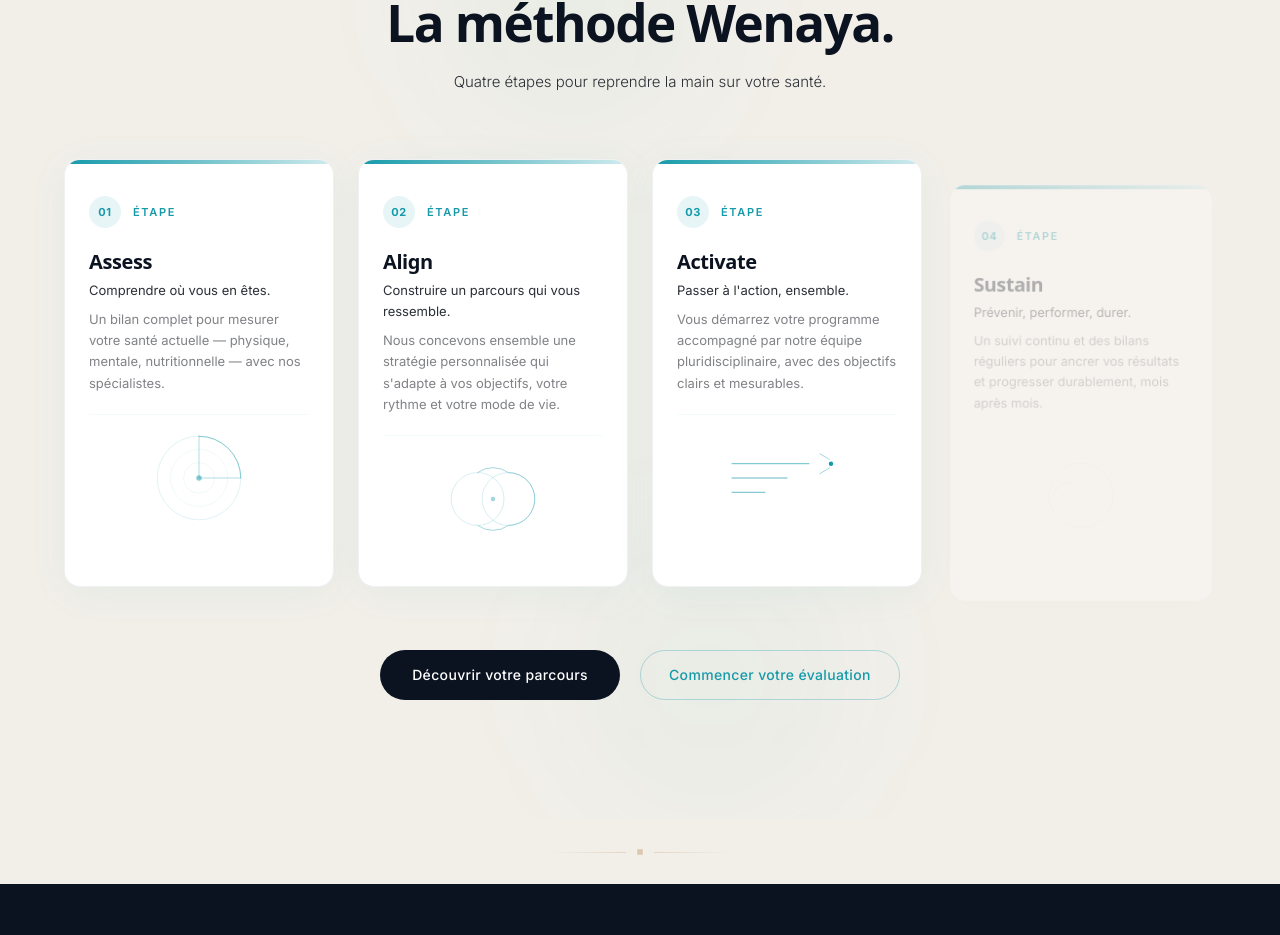
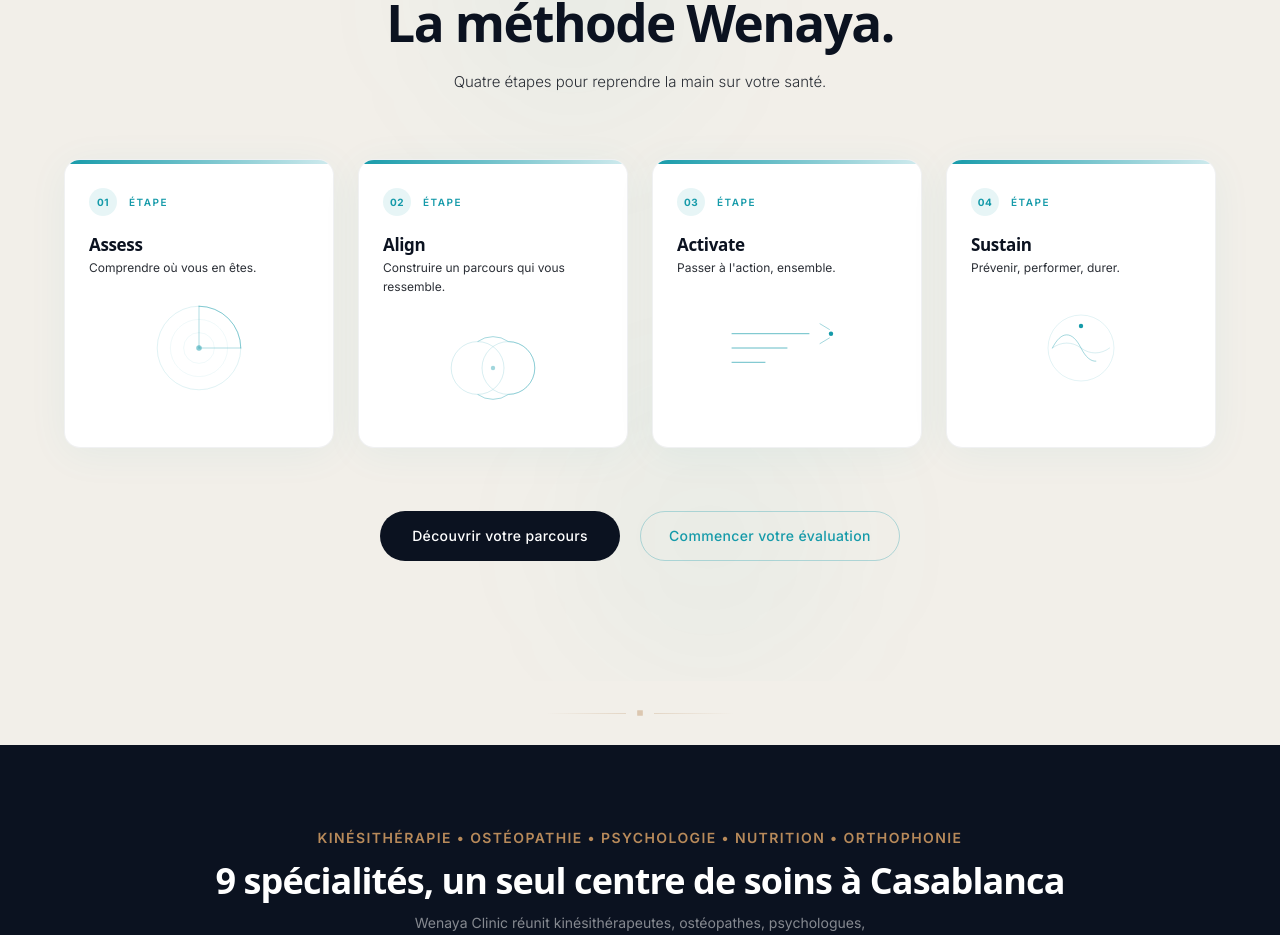
Before and after one commit to Badr-ma/wenaya, a Next.js app: page / in a window 1280 px wide. Shown: the part 1055-1990 px from the top of the page. Built offline with nearby package versions, Linux system fonts and the light colour scheme; a web font is replaced by a local one.

Commit message:
Faster animations, less text in cards

```diff
--- a/src/components/HowItWorks.tsx
+++ b/src/components/HowItWorks.tsx
@@ -11,7 +11,6 @@
     number: "01",
     title: "Assess",
     subtitle: "Comprendre où vous en êtes.",
-    desc: "Un bilan complet pour mesurer votre santé actuelle — physique, mentale, nutritionnelle — avec nos spécialistes.",
     icon: (
       <svg viewBox="0 0 200 100" className="w-full h-auto" fill="none">
         <circle cx="100" cy="50" r="38" stroke="#159AA9" strokeWidth="0.6" opacity="0.2" />
@@ -28,7 +27,6 @@
     number: "02",
     title: "Align",
     subtitle: "Construire un parcours qui vous ressemble.",
-    desc: "Nous concevons ensemble une stratégie personnalisée qui s'adapte à vos objectifs, votre rythme et votre mode de vie.",
     icon: (
       <svg viewBox="0 0 200 100" className="w-full h-auto" fill="none">
         <circle data-gsap="align-left" cx="86" cy="50" r="24" stroke="#159AA9" strokeWidth="0.6" opacity="0.25" />
@@ -42,7 +40,6 @@
     number: "03",
     title: "Activate",
     subtitle: "Passer à l'action, ensemble.",
-    desc: "Vous démarrez votre programme accompagné par notre équipe pluridisciplinaire, avec des objectifs clairs et mesurables.",
     icon: (
       <svg viewBox="0 0 200 100" className="w-full h-auto" fill="none">
         <line data-gsap="act-line-1" x1="50" y1="63" x2="80" y2="63" stroke="#159AA9" strokeWidth="0.6" strokeLinecap="round" />
@@ -58,7 +55,6 @@
     number: "04",
     title: "Sustain",
     subtitle: "Prévenir, performer, durer.",
-    desc: "Un suivi continu et des bilans réguliers pour ancrer vos résultats et progresser durablement, mois après mois.",
     icon: (
       <svg viewBox="0 0 200 100" className="w-full h-auto" fill="none">
         <circle cx="100" cy="50" r="30" stroke="#159AA9" strokeWidth="0.6" opacity="0.18" />
@@ -126,29 +122,29 @@
       });
 
       tl
-        .to(headingRef.current, { opacity: 1, y: 0, duration: 0.6 })
-        .to(subheadingRef.current, { opacity: 1, y: 0, duration: 0.5 }, "-=0.3")
+        .to(headingRef.current, { opacity: 1, y: 0, duration: 0.35 })
+        .to(subheadingRef.current, { opacity: 1, y: 0, duration: 0.25 }, "-=0.2")
 
-        .to(cards[0], { opacity: 1, y: 0, scale: 1, boxShadow: "0 6px 40px rgba(21,154,169,0.06)", duration: 0.5 }, "-=0.1")
-        .to(q0('[data-gsap="assess-sweep"]'), { strokeDashoffset: 0, duration: 0.8, ease: "power2.inOut" }, "-=0.2")
-        .to(q0('[data-gsap="assess-line"]'), { scaleY: 1, stagger: 0.1, duration: 0.3, ease: "power3.out" }, "-=0.5")
+        .to(cards[0], { opacity: 1, y: 0, scale: 1, boxShadow: "0 6px 40px rgba(21,154,169,0.06)", duration: 0.25 }, "-=0.05")
+        .to(q0('[data-gsap="assess-sweep"]'), { strokeDashoffset: 0, duration: 0.4, ease: "power2.inOut" }, "-=0.1")
+        .to(q0('[data-gsap="assess-line"]'), { scaleY: 1, stagger: 0.05, duration: 0.15, ease: "power3.out" }, "-=0.25")
 
-        .to(cards[1], { opacity: 1, y: 0, scale: 1, boxShadow: "0 6px 40px rgba(21,154,169,0.06)", duration: 0.5 }, "+=0.08")
-        .to(q1('[data-gsap="align-left"]'), { x: 0, opacity: 0.25, duration: 0.4 }, "-=0.3")
-        .to(q1('[data-gsap="align-right"]'), { x: 0, opacity: 0.25, duration: 0.4 }, "-=0.3")
-        .to(q1('[data-gsap="align-overlap"]'), { opacity: 0.5, duration: 0.5 }, "-=0.2")
+        .to(cards[1], { opacity: 1, y: 0, scale: 1, boxShadow: "0 6px 40px rgba(21,154,169,0.06)", duration: 0.25 }, "-=0.05")
+        .to(q1('[data-gsap="align-left"]'), { x: 0, opacity: 0.25, duration: 0.2 }, "-=0.15")
+        .to(q1('[data-gsap="align-right"]'), { x: 0, opacity: 0.25, duration: 0.2 }, "-=0.15")
+        .to(q1('[data-gsap="align-overlap"]'), { opacity: 0.5, duration: 0.25 }, "-=0.1")
 
-        .to(cards[2], { opacity: 1, y: 0, scale: 1, boxShadow: "0 6px 40px rgba(21,154,169,0.06)", duration: 0.5 }, "+=0.08")
-        .to(q2('[data-gsap="act-line-1"]'), { scaleX: 1, duration: 0.2 }, "-=0.3")
-        .to(q2('[data-gsap="act-line-2"]'), { scaleX: 1, duration: 0.2 }, "-=0.2")
-        .to(q2('[data-gsap="act-line-3"]'), { scaleX: 1, duration: 0.2 }, "-=0.1")
-        .to(q2('[data-gsap="act-dot"]'), { opacity: 1, scale: 1, duration: 0.15 }, "-=0.05")
-        .to(q2('[data-gsap="act-arrow"]'), { opacity: 0.6, strokeDashoffset: 0, duration: 0.25 }, "-=0.1")
+        .to(cards[2], { opacity: 1, y: 0, scale: 1, boxShadow: "0 6px 40px rgba(21,154,169,0.06)", duration: 0.25 }, "-=0.05")
+        .to(q2('[data-gsap="act-line-1"]'), { scaleX: 1, duration: 0.12 }, "-=0.15")
+        .to(q2('[data-gsap="act-line-2"]'), { scaleX: 1, duration: 0.12 }, "-=0.1")
+        .to(q2('[data-gsap="act-line-3"]'), { scaleX: 1, duration: 0.12 }, "-=0.05")
+        .to(q2('[data-gsap="act-dot"]'), { opacity: 1, scale: 1, duration: 0.08 }, "-=0.02")
+        .to(q2('[data-gsap="act-arrow"]'), { opacity: 0.6, strokeDashoffset: 0, duration: 0.15 }, "-=0.05")
 
-        .to(cards[3], { opacity: 1, y: 0, scale: 1, boxShadow: "0 6px 40px rgba(21,154,169,0.06)", duration: 0.5 }, "+=0.08")
-        .to(q3('[data-gsap="sustain-wave"]'), { opacity: 0.5, strokeDashoffset: 0, duration: 0.7, ease: "power2.inOut" }, "-=0.3")
-        .to(q3('[data-gsap="sustain-wave-2"]'), { opacity: 0.3, strokeDashoffset: 0, duration: 0.7, ease: "power2.inOut" }, "-=0.5")
-        .to(q3('[data-gsap="sustain-dot"]'), { opacity: 1, scale: 1, duration: 0.2 }, "-=0.3");
+        .to(cards[3], { opacity: 1, y: 0, scale: 1, boxShadow: "0 6px 40px rgba(21,154,169,0.06)", duration: 0.25 }, "-=0.05")
+        .to(q3('[data-gsap="sustain-wave"]'), { opacity: 0.5, strokeDashoffset: 0, duration: 0.35, ease: "power2.inOut" }, "-=0.15")
+        .to(q3('[data-gsap="sustain-wave-2"]'), { opacity: 0.3, strokeDashoffset: 0, duration: 0.35, ease: "power2.inOut" }, "-=0.25")
+        .to(q3('[data-gsap="sustain-dot"]'), { opacity: 1, scale: 1, duration: 0.1 }, "-=0.15");
     }, el);
 
     return () => ctx.revert();
@@ -192,29 +188,26 @@
             >
               <div className="h-1 bg-gradient-to-r from-[#159AA9] to-[#159AA9]/20" />
 
-              <div className="px-6 py-8 flex flex-col gap-5">
+              <div className="px-6 py-6 flex flex-col gap-4">
                 <div className="flex items-center gap-3">
-                  <span className="w-8 h-8 rounded-full bg-[#159AA9]/10 flex items-center justify-center text-[11px] font-bold text-[#159AA9] tracking-wider">
+                  <span className="w-7 h-7 rounded-full bg-[#159AA9]/10 flex items-center justify-center text-[10px] font-bold text-[#159AA9] tracking-wider">
                     {step.number}
                   </span>
-                  <span className="text-[11px] font-semibold tracking-[0.15em] text-[#159AA9] uppercase">
+                  <span className="text-[10px] font-semibold tracking-[0.15em] text-[#159AA9] uppercase">
                     Étape
                   </span>
                 </div>
 
-                <div className="space-y-1">
-                  <h3 className="font-heading text-xl font-bold text-[#0B1220] tracking-[-0.02em]">
+                <div className="space-y-0">
+                  <h3 className="font-heading text-[17px] font-bold text-[#0B1220] tracking-[-0.02em]">
                     {step.title}
                   </h3>
-                  <p className="text-[13px] text-[#2B2F36] leading-relaxed">
+                  <p className="text-[12px] text-[#2B2F36] leading-relaxed">
                     {step.subtitle}
-                  </p>
-                  <p className="text-[13px] text-[#2B2F36]/60 leading-relaxed pt-1">
-                    {step.desc}
                   </p>
                 </div>
 
-                <div className="mt-auto pt-2 border-t border-[#159AA9]/5">
+                <div className="mt-auto">
                   {step.icon}
                 </div>
               </div>
```
